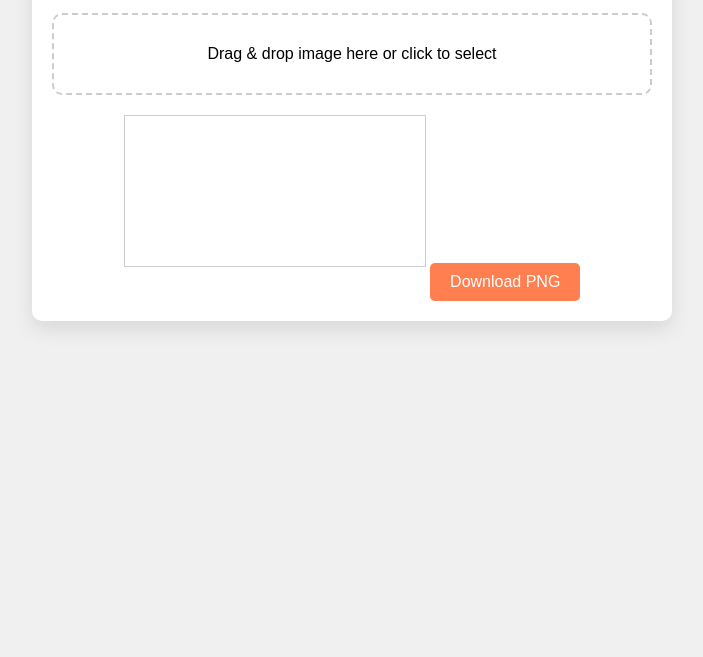
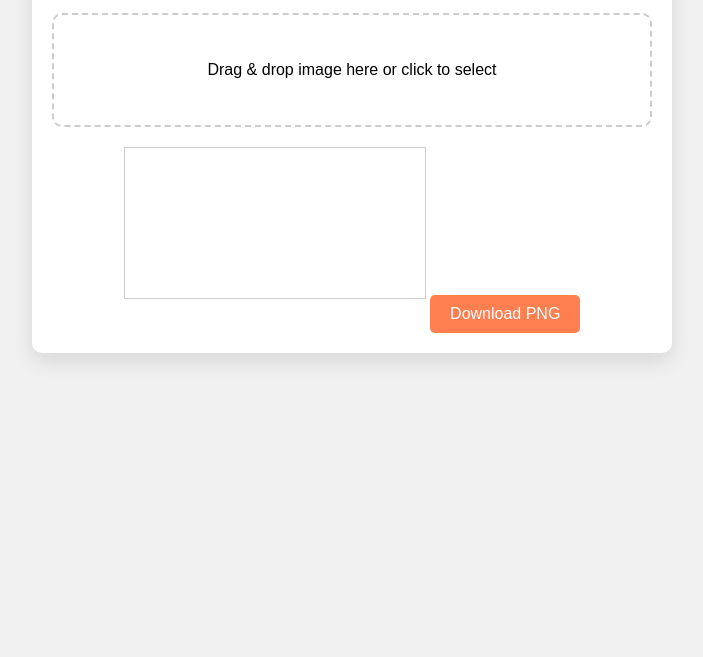
Before and after one commit to danukaya123/remove-background-tool, a plain HTML site: page index.html in a window 1280 px wide. Shown: the part 143-800 px from the top of the page, without its empty margins (288-991 px from the left). Drawn offline with Linux system fonts and the light colour scheme.

Commit message:
Update style.css

```diff
--- a/style.css
+++ b/style.css
@@ -16,9 +16,7 @@ body {
   box-shadow: 0 8px 20px rgba(0,0,0,0.1);
 }
 
-h1 {
-  margin-bottom: 10px;
-}
+h1 { margin-bottom: 10px; }
 
 .upload-area {
   border: 2px dashed #ccc;
@@ -27,10 +25,6 @@ h1 {
   border-radius: 10px;
   cursor: pointer;
   position: relative;
-}
-
-.upload-area p {
-  margin: 0;
 }
 
 .upload-area input {
@@ -57,6 +51,4 @@ button {
   cursor: pointer;
 }
 
-button:hover {
-  background: #ff6333;
-}
+button:hover { background: #ff6333; }
```
